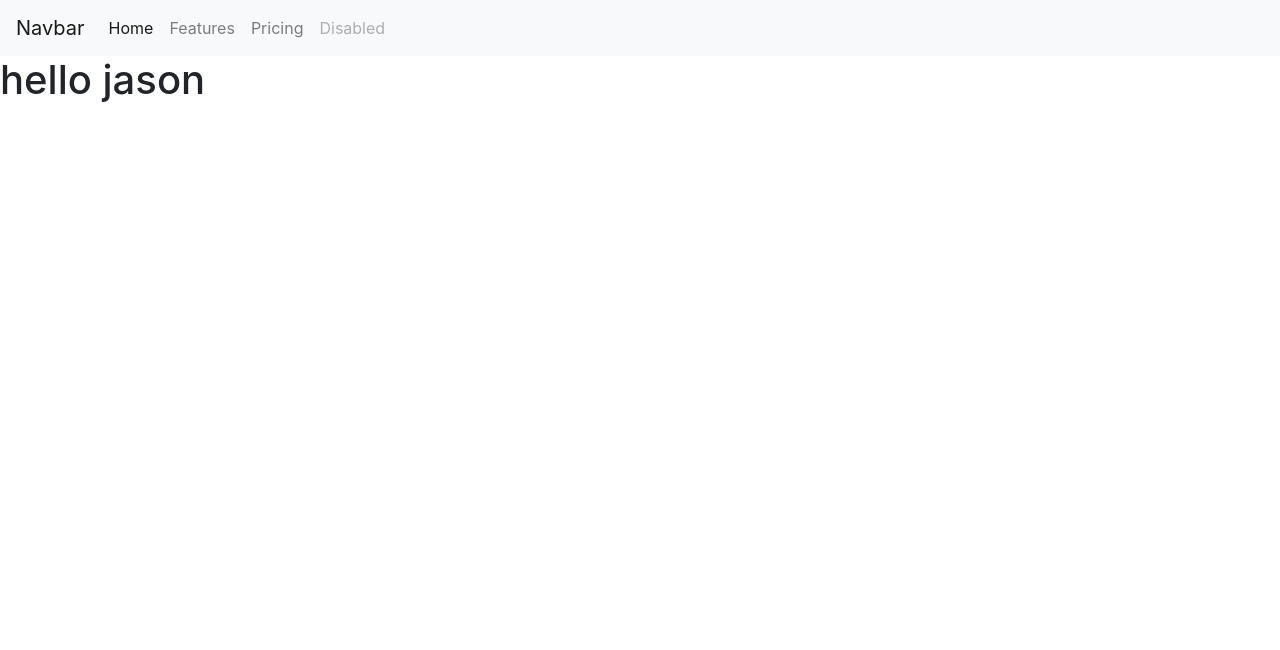
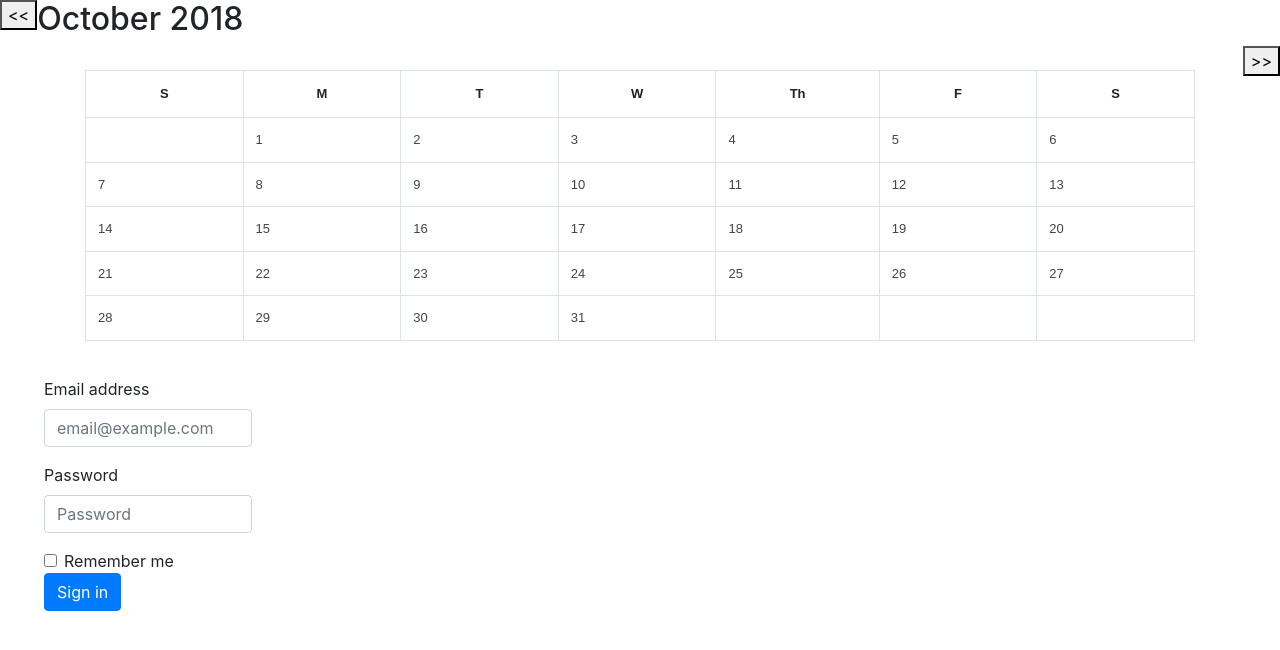
Before and after one commit to jason-xuan/web-calendar, a Flask app: page / in a window 1280 px wide. Shown: the top 650 px of the page. Run offline with Flask 2, Linux system fonts and the light colour scheme; some libraries are stand-ins or nearby versions.

Commit message:
calendar finished

```diff
--- /dev/null
+++ b/my_calendar/templates/home.css
@@ -0,0 +1,36 @@
+#prev_month {
+    float: left;
+}
+#next_month {
+    float: right;
+}
+table {
+    background: #fff;
+    border-collapse: collapse;
+    color: #222;
+    font-family: 'PT Sans', sans-serif;
+    font-size: 13px;
+    width: 100%;
+    overflow: hidden;
+    table-layout: auto;
+
+}
+td {
+    border: 1px solid #ccc;
+    color: #444;
+    vertical-align: top;
+    /*line-height: 80px;*/
+    /*text-align: center;
+    /*vertical-align: top;*/
+
+}
+tr:first-child td {
+    color: #222;
+    text-align: center;
+    font-weight: 700;
+    line-height: 22px;
+    text-align: center;
+
+    vertical-align: center;
+
+}
--- a/my_calendar/templates/home.html
+++ b/my_calendar/templates/home.html
@@ -1,5 +1,60 @@
-{% extends "layout.html" %}
+<!DOCTYPE html>
+<html lang="en">
+<head>
+    <link rel="stylesheet" href="https://stackpath.bootstrapcdn.com/bootstrap/4.1.3/css/bootstrap.min.css" integrity="sha384-MCw98/SFnGE8fJT3GXwEOngsV7Zt27NXFoaoApmYm81iuXoPkFOJwJ8ERdknLPMO" crossorigin="anonymous">
+    <script src="https://stackpath.bootstrapcdn.com/bootstrap/4.1.3/js/bootstrap.min.js" integrity="sha384-ChfqqxuZUCnJSK3+MXmPNIyE6ZbWh2IMqE241rYiqJxyMiZ6OW/JmZQ5stwEULTy" crossorigin="anonymous"></script>
+    <script src="https://ajax.googleapis.com/ajax/libs/jquery/3.3.1/jquery.min.js"></script>
+    <script src="https://cdnjs.cloudflare.com/ajax/libs/moment.js/2.18.1/moment.js"></script>
+    <meta charset="UTF-8">
+    <title>Calender</title>
+</head>
+<link href="home.css" rel="stylesheet" type="text/css">
+<body>
+<header>
+    <div id="header_content">
+        <header>
+            <button id="prev_month" > << </button>
+            <h2 id="display_month">March 2017</h2>
+            <button id="next_month" > >> </button>
+        </header>
+    </div>
+</header>
+<br>
+<div class="container">
+    <table id="calendar_main" class="table table-bordered">
+        <tr >
+            <td>S</td>
+            <td>M</td>
+            <td>T</td>
+            <td>W</td>
+            <td>Th</td>
+            <td>F</td>
+            <td>S</td>
+        </tr>
+        <tbody>
+    </table>
 
-{% block body %}
-    <h1> hello {{ username }}</h1>
-{% endblock %}
+</div>
+<div style="width: 20%; margin: 20px;">
+    <form class="px-4 py-3">
+        <div class="form-group">
+            <label for="exampleDropdownFormEmail1">Email address</label>
+            <input type="email" class="form-control" id="exampleDropdownFormEmail1" placeholder="email@example.com">
+        </div>
+        <div class="form-group">
+            <label for="exampleDropdownFormPassword1">Password</label>
+            <input type="password" class="form-control" id="exampleDropdownFormPassword1" placeholder="Password">
+        </div>
+        <div class="form-check">
+            <input type="checkbox" class="form-check-input" id="dropdownCheck">
+            <label class="form-check-label" for="dropdownCheck">
+                Remember me
+            </label>
+        </div>
+        <button type="submit" class="btn btn-primary">Sign in</button>
+    </form>
+</div>
+<script type="text/javascript" src="home.js"></script>
+</body>
+<script type="text/javascript" href="home.js"></script>
+</html>
--- /dev/null
+++ b/my_calendar/templates/home.js
@@ -0,0 +1,93 @@
+// these are labels for the days of the week
+cal_days_labels = ['Sun', 'Mon', 'Tue', 'Wed', 'Thu', 'Fri', 'Sat'];
+
+// these are human-readable month name labels, in order
+cal_months_labels = ['January', 'February', 'March', 'April',
+    'May', 'June', 'July', 'August', 'September',
+    'October', 'November', 'December'];
+
+// these are the days of the week for each month, in order
+cal_days_in_month = [31, 28, 31, 30, 31, 30, 31, 31, 30, 31, 30, 31];
+cal_current_date = new Date();
+function Calendar(month, year) {
+    this.month = (isNaN(month) || month == null) ? cal_current_date.getMonth() : month;
+    this.year  = (isNaN(year) || year == null) ? cal_current_date.getFullYear() : year;
+}
+cal = new Calendar();
+let loggedIn = false;
+function update () {
+    clearCalendar();
+    document.getElementById('display_month').innerHTML = cal_months_labels[cal.month] + " " + cal.year;
+    // get first day of month
+    let firstDay = new Date(cal.year, cal.month, 1);
+    let startingDay = firstDay.getDay();
+
+    // find number of days in month
+    let monthLength = cal_days_in_month[cal.month];
+
+    // compensate for leap year
+    if (cal.month == 1) { // February only!
+        if((cal.year % 4 == 0 && cal.year % 100 != 0) || cal.year % 400 == 0){
+            monthLength = 29;
+        }
+    }
+    //html += '</tr><tr>';
+
+    // fill in the days
+    let day = 1;
+    // this loop is for is weeks (rows)
+    for (let i = 0; i < 9; i++) {
+        // this loop is for weekdays (cells)
+        let weekRow = document.createElement("tr");
+        for (let j = 0; j <= 6; j++) {
+            let dateCell = document.createElement("td");
+            //html += '<td class="calendar-day">';
+            if (day <= monthLength && (i > 0 || j >= startingDay)) {
+                //html += day;
+                dateCell.appendChild(document.createTextNode(day.toString()));
+                dateCell.setAttribute("id", "day" + day.toString());
+                dateCell.setAttribute("class", "editable");
+                weekRow.appendChild(dateCell);
+                day++;
+            } else {
+                dateCell.appendChild(document.createTextNode(""));
+                weekRow.appendChild(dateCell);
+            }
+            //html += '</td>';
+        }
+        document.getElementById("calendar_main").appendChild(weekRow);
+        // stop making rows if we've run out of days
+        if (day > monthLength) {
+            break;
+        }
+    }
+}
+function clearCalendar() {
+    let main = document.getElementById("calendar_main");
+    while (main.childNodes.length > 2) {
+        main.removeChild(main.lastChild);
+    }
+}
+document.getElementById("next_month").addEventListener("click", function(){
+    if(cal.month == 11) {
+        cal.month = 0;
+        cal.year = cal.year + 1;
+    } else {
+        cal.month = cal.month + 1;
+    }
+    update();
+
+}, false);
+// Change motn when the prev button is pressed
+document.getElementById("prev_month").addEventListener("click", function(){
+    if(cal.month == 0) {
+        cal.month = 11;
+        cal.year = cal.year - 1;
+    } else {
+        cal.month = cal.month - 1;
+    }
+    update();
+
+}, false);
+
+update();
```
